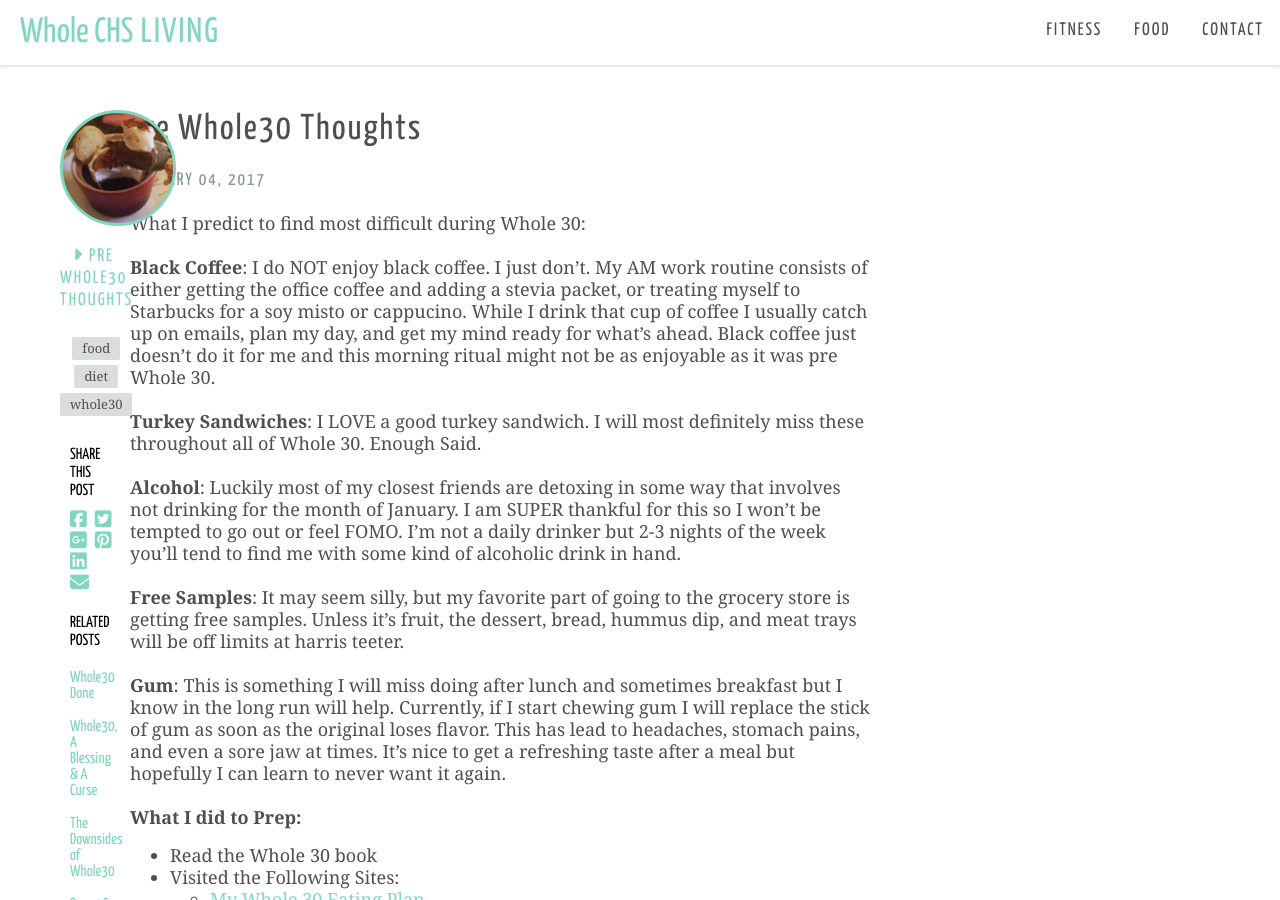
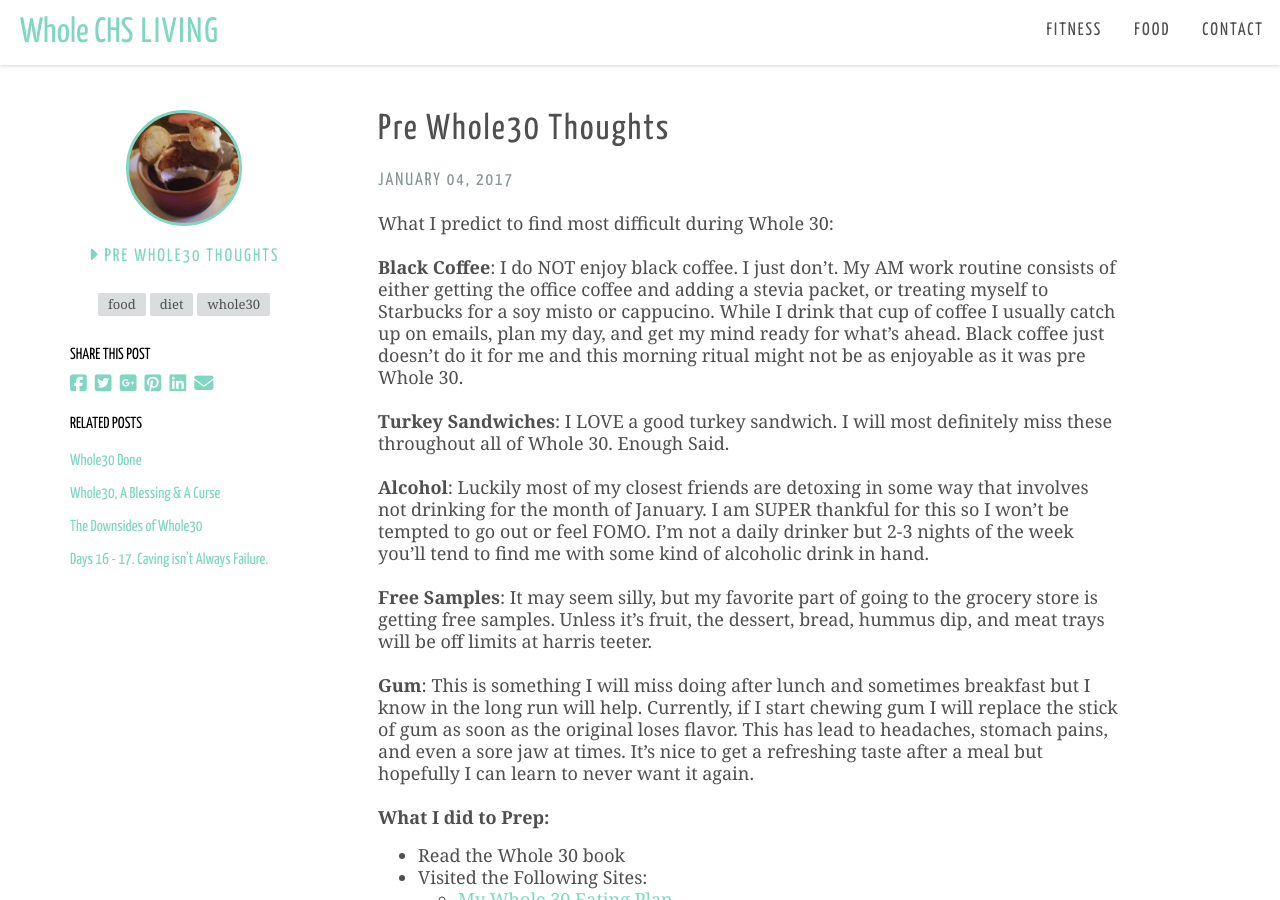
Before and after one commit to dmarooney1105/wholechsliving, a Jekyll site: the page built from _posts/2017-01-04-pre-whole30-thoughts.md, in a window 1280 px wide and 900 px high. Built offline with Jekyll 4.4.1, drawn with Linux system fonts in a browser that asks for light colours; nearby versions of some CDN libraries; some web fonts are replaced; comment, search, counter and statistics services are not loaded.

Commit message:
Updated '_layouts/post.html' via CloudCannon

```diff
--- a/_layouts/post.html
+++ b/_layouts/post.html
@@ -48,9 +48,7 @@ layout: default
 <noscript>Please enable JavaScript to view the <a href="https://disqus.com/?ref_noscript" rel="nofollow">comments powered by Disqus.</a></noscript>
 
     </section>
-    <div style="position: fixed; top:65;">
     {% include sidebar.html %}
-    </div>
   </div>
 
 </div>
```
